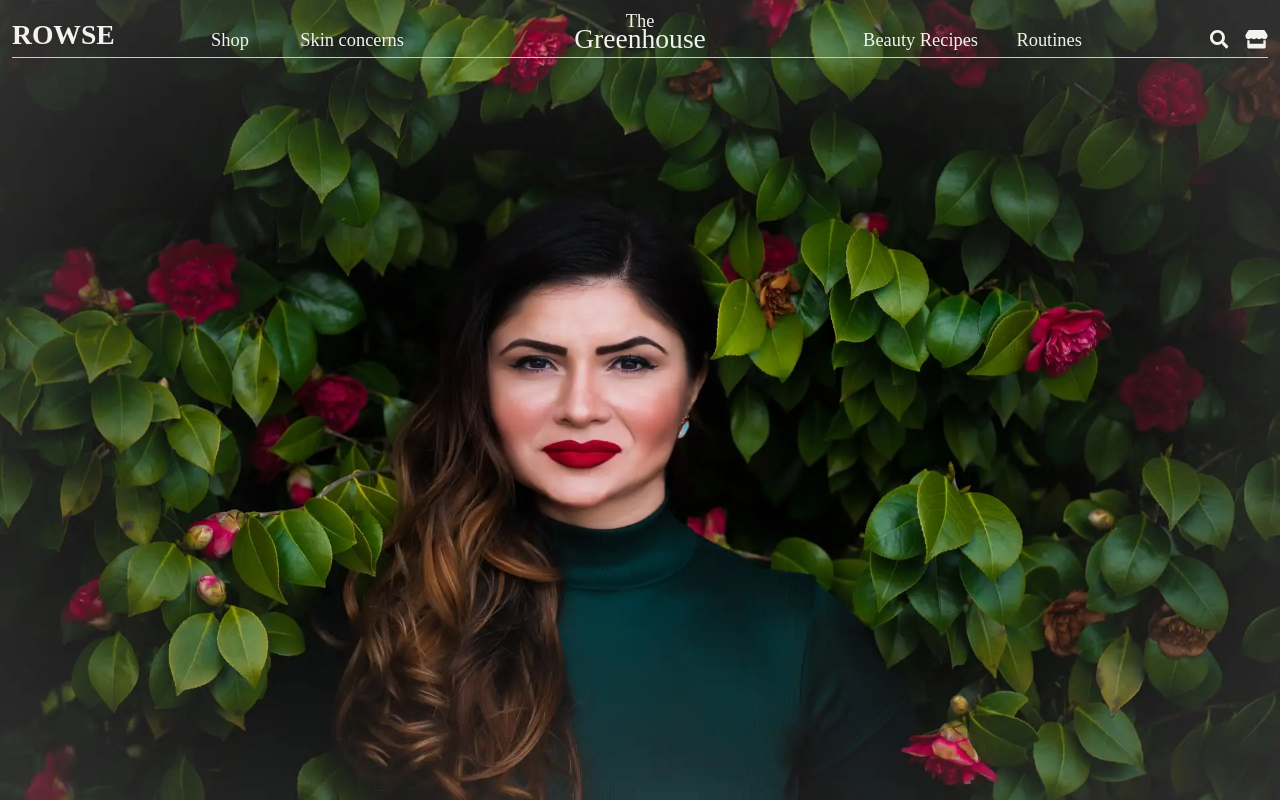
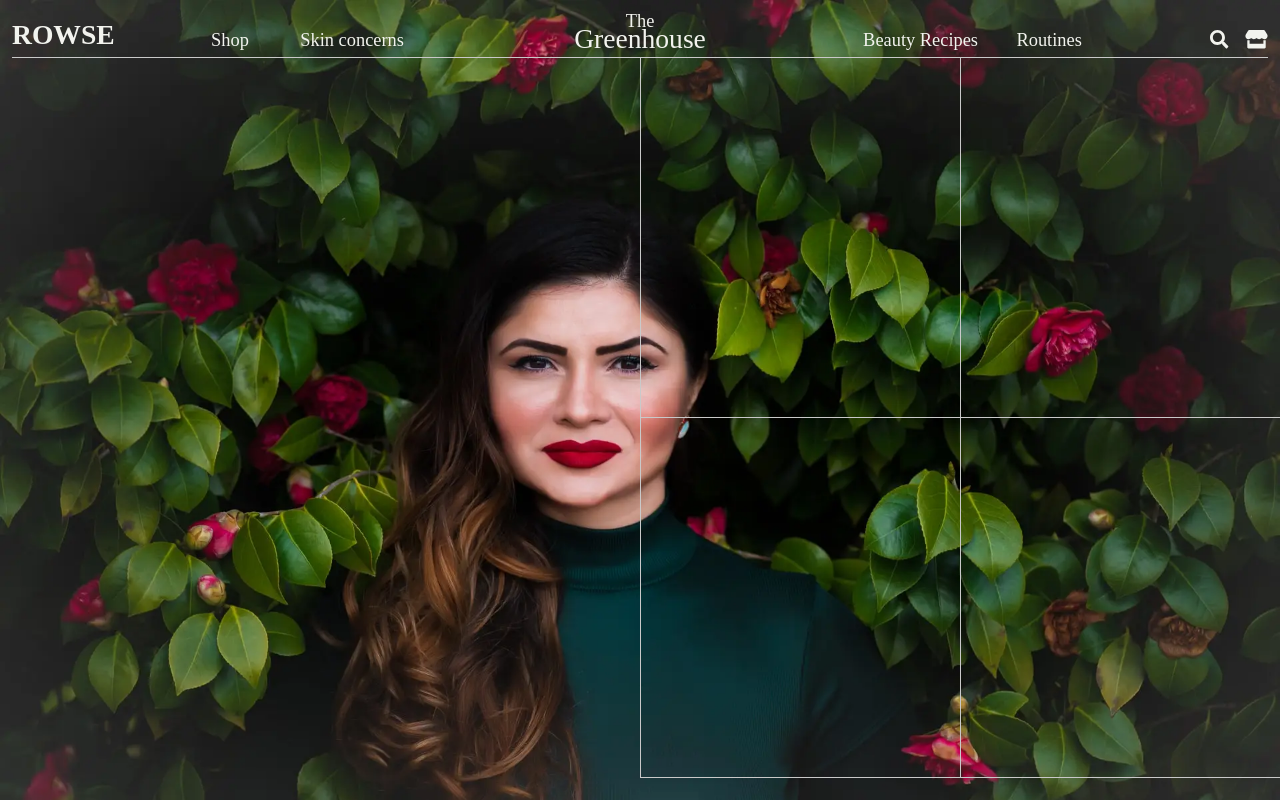
Before and after one commit to AlenDavid/rowse-redesign, a Next.js app: page / in a window 1280 px wide. Built offline with nearby package versions, Linux system fonts and the light colour scheme; a web font is replaced by a local one.

Commit message:
[add] cards

```diff
--- a/components/Hero/index.tsx
+++ b/components/Hero/index.tsx
@@ -7,6 +7,17 @@ const Hero: React.FC = () => {
   return (
     <main className={styles.main}>
       <Navbar />
+      <div className={styles.content}>
+        <div className={styles.wrapper}>
+          <div className={styles.card}></div>
+        </div>
+        <div className={styles.wrapper}>
+          <div className={styles.card_sm}></div>
+          <div className={styles.card_sm}></div>
+          <div className={styles.card_sm}></div>
+          <div className={styles.card_sm}></div>
+        </div>
+      </div>
     </main>
   );
 };
--- a/styles/components/Hero.module.scss
+++ b/styles/components/Hero.module.scss
@@ -1,5 +1,9 @@
+@import "../globals.scss";
+
 .main {
-  flex: 1;
+  display: flex;
+  flex-direction: column;
+
   height: 100vh;
   width: 100vw;
 
@@ -15,3 +19,30 @@
   font-size: 4rem;
   text-align: center;
 }
+
+.content {
+  display: flex;
+}
+
+.wrapper {
+  flex: 1;
+
+  display: flex;
+  flex-wrap: wrap;
+}
+
+.card {
+  height: 100%;
+  width: 100%;
+}
+
+.card_sm {
+  height: 100%;
+  width: 100%;
+  flex: 0 50%;
+
+  height: 45vh;
+
+  border-left: 1px solid $--grey-color;
+  border-bottom: 1px solid $--grey-color;
+}
```
